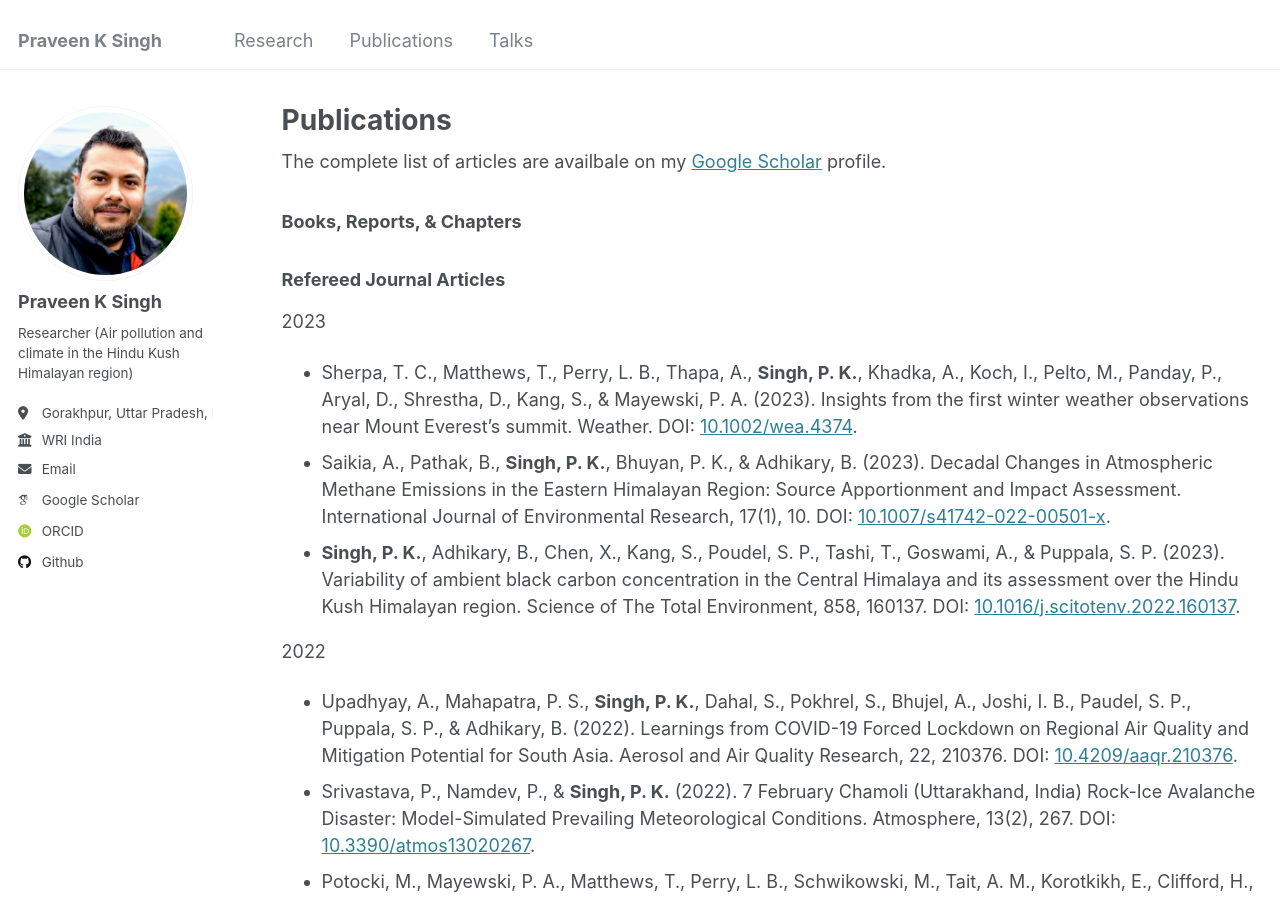
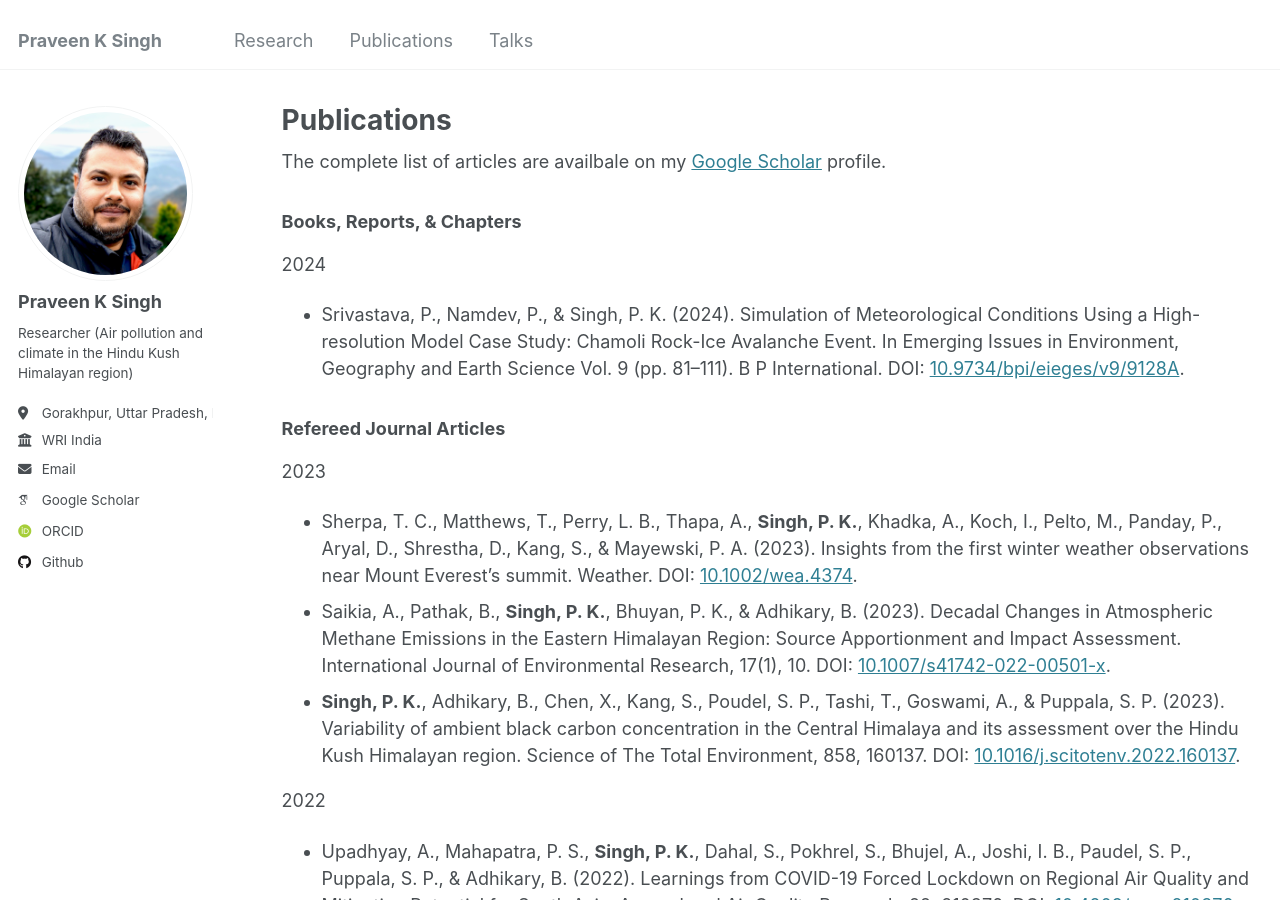
Before and after one commit to singhpraveenk/praveenksingh.github.io, a Jekyll site: the page built from _pages/publications.md, in a window 1280 px wide and 900 px high. Built offline with Jekyll 4.4.1, drawn with Linux system fonts in a browser that asks for light colours; some web fonts are replaced.

Commit message:
Update publications.md

```diff
--- a/_pages/publications.md
+++ b/_pages/publications.md
@@ -8,6 +8,11 @@ author_profile: true
 <div class="wordwrap">The complete list of articles are availbale on my <a href="{{site.author.googlescholar}}" target="_blank">Google Scholar</a> profile.</div>
 
 <h3>Books, Reports, & Chapters</h3>
+
+2024
+<ul>
+<li>Srivastava, P., Namdev, P., & Singh, P. K. (2024). Simulation of Meteorological Conditions Using a High-resolution Model Case Study: Chamoli Rock-Ice Avalanche Event. In Emerging Issues in Environment, Geography and Earth Science Vol. 9 (pp. 81–111). B P International. DOI: <a href="https://doi.org/10.9734/bpi/eieges/v9/9128A" target="_blank">10.9734/bpi/eieges/v9/9128A</a>.</li>
+</ul>
 
 <h3>Refereed Journal Articles</h3>
 
```
